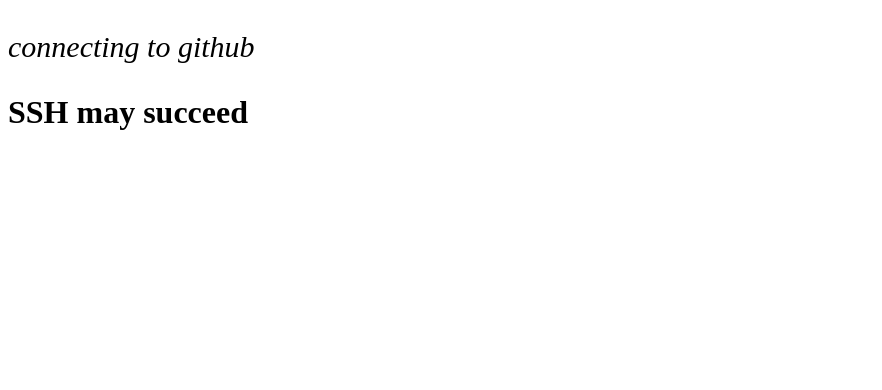
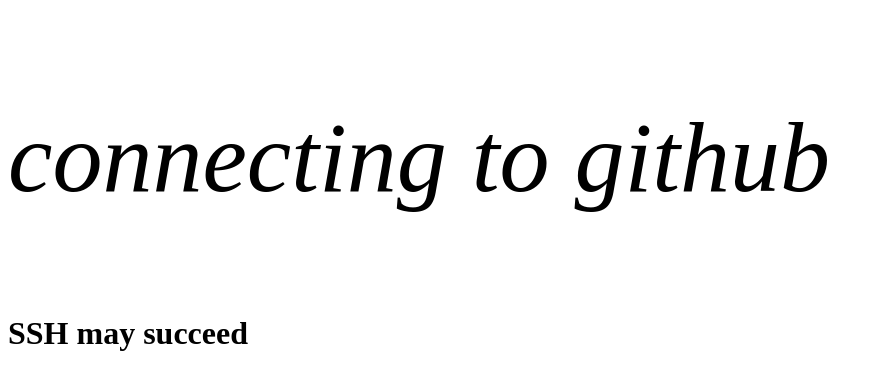
Before and after one commit to bassaami/my-first-github, a plain HTML site: page index.html in a window 1280 px wide. Shown: the whole page, without its empty margins (0-882 px from the left). Drawn offline with Linux system fonts and the light colour scheme.

Commit message:
ALHAMDULILLAH t

```diff
--- a/index.html
+++ b/index.html
@@ -7,7 +7,7 @@
     <link rel="stylesheet" href="stylegit.css">
 </head>
 <body>
-    <p >connecting to github</p>
+    <p class="ppx">connecting to github</p>
     <h1>SSH may succeed</h1>
 </body>
 </html>
--- a/stylegit.css
+++ b/stylegit.css
@@ -1,4 +1,4 @@
-p{
+.ppx{
     font-style: italic;
-    font-size: 30px;
+    font-size: 100px;
 }
```
